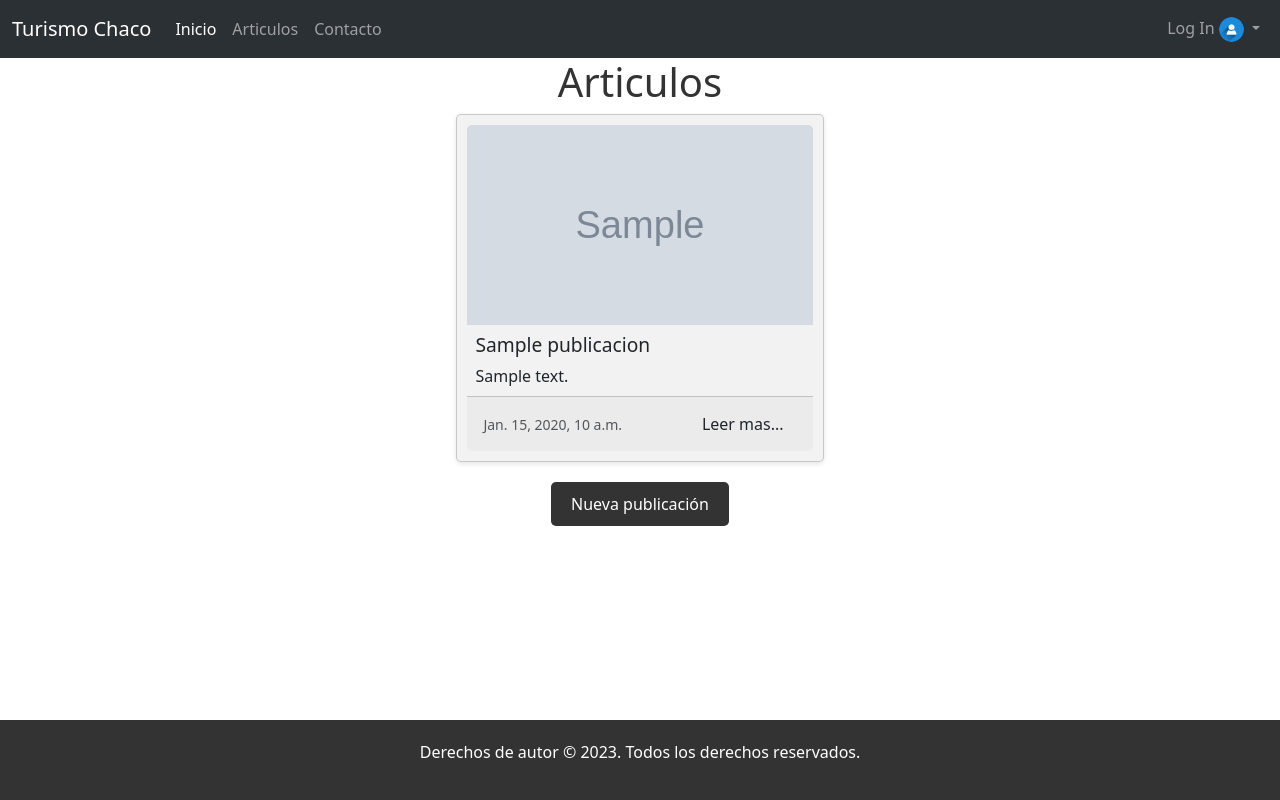
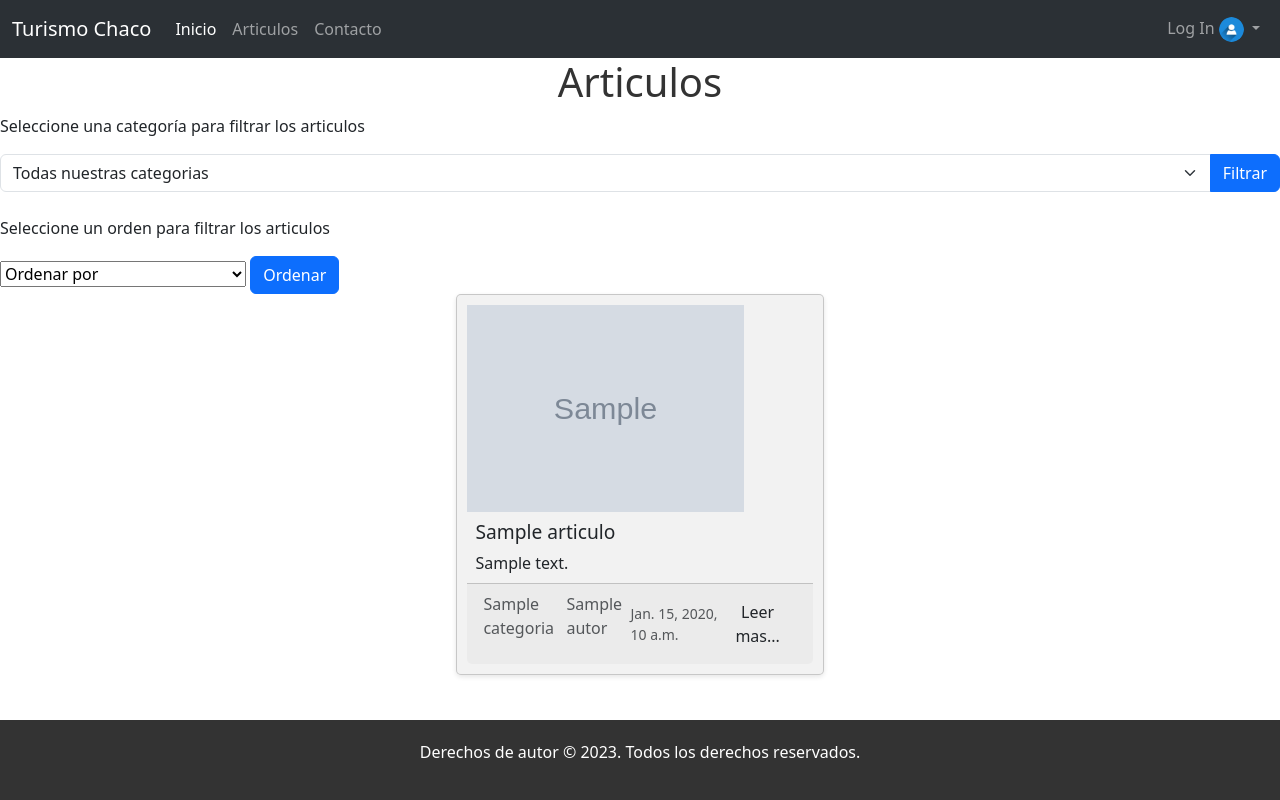
Before and after one commit to MalenaRod/G2_Desafio13, a Django app: template Blog Turismo/templates/articulos/lista_publicaciones.html in a window 1280 px wide. Run offline with Django 3.2, Linux system fonts and the light colour scheme; the template is opened without the code that fills it: most values are stand-ins (such as "Sample title", 1, 10 or a date in 2020); grey boxes marked "Sample" are stand-in pictures.

Commit message:
html, con direcciones corregidas

```diff
--- a/Blog Turismo/Articulos_app/models.py
+++ b/Blog Turismo/Articulos_app/models.py
@@ -20,7 +20,7 @@ class Publicacion(models.Model):
     categoria = models.ForeignKey(Categoria, on_delete=models.SET_NULL, related_name='articulos', null= True)
     autor = models.ForeignKey(Usuario, on_delete=models.CASCADE, related_name='usuario_articulos')
 
-    class Meta:
+'''    class Meta:
         ordering = ['fecha_publicacion']
 
     def __str__(self):
@@ -29,7 +29,7 @@ class Publicacion(models.Model):
     def delete(self, using = None, keep_parents = False):
         self.imagen.delete(self.imagen.name)
         super().delete()
-
+    '''
 class Comentario(models.Model):
     texto = models.TextField()
     fecha = models.DateField(auto_now_add=True)
--- a/Blog Turismo/templates/articulos/lista_publicaciones.html
+++ b/Blog Turismo/templates/articulos/lista_publicaciones.html
@@ -5,27 +5,62 @@
 </head>
 <body>
   <h1 class="center-botton">Articulos</h1>
+      <form method="get">
+        <p>Seleccione una categoría para filtrar los articulos</p>
+        <div class="input-group mb-4 d-flex">
+          <select name="categoria" id="id_categoria" class="form-select">
+            <option value="">Todas nuestras categorias</option>
+            {% for categoria in categorias %}
+              <option value="{{ categoria.cat_nombre }}"
+                {% if categoria.cat_nombre == categoria_seleccionada %}selected{% endif %}>
+                {{categoria.cat_nombre}}
+              </option>
+            {% endfor %}
+
+          </select>
+          <button class="btn btn-primary ml-2" type="submit">Filtrar</button>
+        </div>
+
+
+        <p>Seleccione un orden para filtrar los articulos</p>
+        <select name="orden" id="">
+
+          <option value="">Ordenar por</option>
+          <option value="fecha_asc">Fecha ascendente</option>
+          <option value="fecha_desc">Fecha descendente</option>
+          <option value="alf_asc">Alfabeticamente ascendente</option>
+          <option value="alf_desc">Alfabeticamente descendente</option>
+
+        </select>
+        <button class="btn btn-primary ml-2" type="submit">Ordenar</button>
+      </form>
+
   <div class="row row-cols-1 row-cols-md-3 g-4">
-    {% for publicacion in publicaciones %}
+    {% for articulo in articulos %}
       <div class="col-4">
         <div class="card h-100">
-          <img src="{{ publicacion.imagen.url }}" class="card-img-top" alt="...">
+          <img src="{{ articulos.imagen.url }}" width="80%" height="80%" alt="..." />
           <div class="card-body">
-            <h5 class="card-title">{{ publicacion.titulo }}</h5>
-            <p class="card-text">{{ publicacion.contenido|truncatewords_html:50 }}</p>
+            <h5 class="card-title">{{ articulo.titulo }}</h5>
+            <p class="card-text">{{ articulo.contenido|truncatewords_html:50 }}</p>
           </div>
           <div class="card-footer">
             <small class="text-body-secondary d-flex justify-content-between align-items-center">
-              <span>{{ publicacion.fecha_publicacion }}</span>
-              <a href="{% url 'detalle_publicacion' pk=publicacion.pk %}" class="btn "><i class="fab fa-github"></i> Leer mas...</a>
+              <p class="card-text">{{ articulo.categoria }}</p>
+              <p class="card-text">{{ articulo.autor }}</p>
+              <span>{{ articulo.fecha_publicacion }}</span>
+              <a href="{% url 'articulos:detalle_publicacion' articulo.id %}" class="btn "><i class="fab fa-github"></i> Leer mas...</a>
             </small>
+
           </div>
         </div>
       </div>
     {% endfor %}
   </div>
     <div class="center-botton">
-      <a href="{% url 'nueva_publicacion' %}" class="btn-nueva-publicacion">Nueva publicación</a>
+      {% if user.is_authenticated %}
+        <a href="{% url 'articulos:nueva_publicacion' %}" class="btn-nueva-publicacion">Nueva publicación</a>
+      {% endif %}
     </div>
   </div>
 </body>
--- a/Blog Turismo/templates/base.html
+++ b/Blog Turismo/templates/base.html
@@ -22,7 +22,7 @@
             <a class="nav-link active" aria-current="page" href="{% url 'index' %}">Inicio</a>
           </li>
           <li class="nav-item">
-            <a class="nav-link" href="{% url 'lista_publicaciones' %}">Articulos</a>
+            <a class="nav-link" href="{% url 'articulos:lista_publicaciones' %}">Articulos</a>
           </li>
           <li class="nav-item">
             <a class="nav-link" href="{% url 'contacto' %}">Contacto</a>
--- a/Blog Turismo/templates/index.html
+++ b/Blog Turismo/templates/index.html
@@ -36,7 +36,7 @@
         <div class="card-body">
           <h5 class="card-title">Articulos</h5>
           <p class="card-text">Noticias, Lugares, Comida y mucho mas en nuestra seccion de articulos</p>
-          <a href="{% url 'lista_publicaciones' %}" class="btn "><i class="fab fa-github"></i> Vamos</a>
+          <a href="{% url 'articulos:lista_publicaciones' %}" class="btn "><i class="fab fa-github"></i> Vamos</a>
         </div>
       </div>
       <div class="card">
```
Also changed, not shown: Blog Turismo/Articulos_app/urls.py (+6 -4 lines), Blog Turismo/Articulos_app/views.py (+28 -31 lines), Blog Turismo/templates/articulos/detalle_publicacion.html (+9 -6 lines), Blog Turismo/templates/articulos/editar_publicacion.html (+5 -4 lines), Blog Turismo/templates/articulos/eliminar_publicacion.html (added, +9 -0 lines), Blog Turismo/templates/articulos/nueva_publicacion.html (+4 -3 lines).
